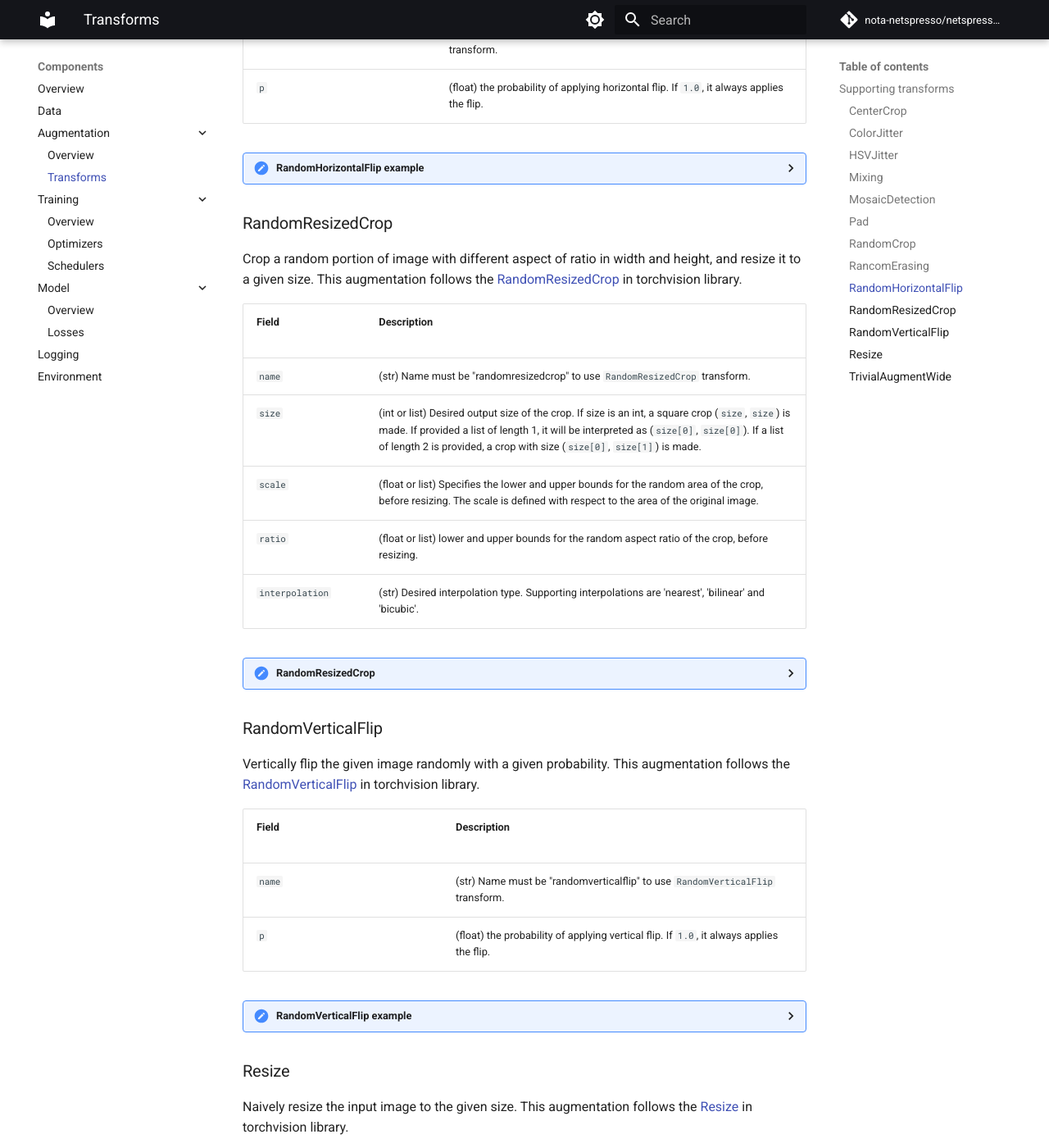
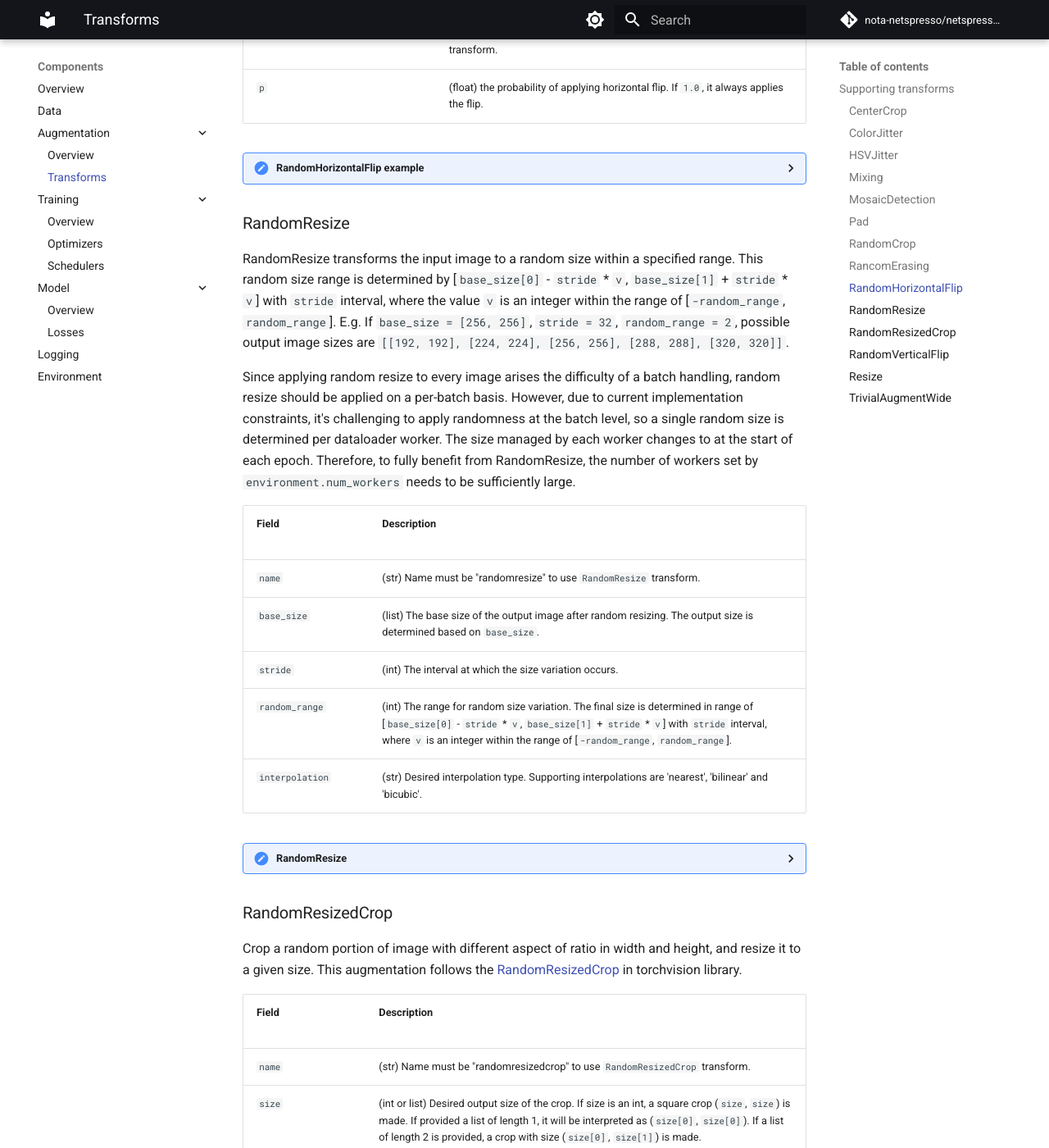
Before and after one commit to Nota-NetsPresso/netspresso-trainer, an MkDocs documentation site: the page built from docs/components/augmentation/transforms.md, in a window 1280 px wide and 1400 px high, scrolled down 5835 px. Shown: the whole window at 82% size. Built offline with MkDocs 1.6.1 and Material for MkDocs 9.7.7, drawn with Linux system fonts in a browser that asks for light colours; comment, search, counter and statistics services are not loaded.

Commit message:
Update docs

````diff
--- a/docs/components/augmentation/transforms.md
+++ b/docs/components/augmentation/transforms.md
@@ -267,6 +267,36 @@ Horizontally flip the given image randomly with a given probability. This augmen
   ```
 </details>
 
+### RandomResize
+
+RandomResize transforms the input image to a random size within a specified range. This random size range is determined by [`base_size[0]` - `stride` * `v`, `base_size[1]` + `stride` * `v`] with `stride` interval, where the value `v` is an integer within the range of [`-random_range`, `random_range`]. E.g. If `base_size = [256, 256]`, `stride = 32`, `random_range = 2`, possible output image sizes are `[[192, 192], [224, 224], [256, 256], [288, 288], [320, 320]]`.
+
+Since applying random resize to every image arises the difficulty of a batch handling, random resize should be applied on a per-batch basis. However, due to current implementation constraints, it's challenging to apply randomness at the batch level, so a single random size is determined per dataloader worker. The size managed by each worker changes to at the start of each epoch. Therefore, to fully benefit from RandomResize, the number of workers set by `environment.num_workers` needs to be sufficiently large.
+
+| Field <img width=200/> | Description |
+|---|---|
+| `name` | (str) Name must be "randomresize" to use `RandomResize` transform. |
+| `base_size` | (list) The base size of the output image after random resizing. The output size is determined based on `base_size`. |
+| `stride` | (int) The interval at which the size variation occurs. |
+| `random_range` | (int) The range for random size variation. The final size is determined in range of [`base_size[0]` - `stride` * `v`, `base_size[1]` + `stride` * `v`] with `stride` interval, where `v` is an integer within the range of [`-random_range`, `random_range`]. |
+| `interpolation` | (str) Desired interpolation type. Supporting interpolations are 'nearest', 'bilinear' and 'bicubic'. |
+
+<details>
+  <summary>RandomResize</summary>
+
+  ```yaml
+  augmentation:
+    train:
+      -
+        name: randomresize
+        base_size: [256, 256]
+        stride: 32
+        random_range: 4
+        interpolation: 'bilinear'
+  ```
+</details>
+
+
 ### RandomResizedCrop
 
 Crop a random portion of image with different aspect of ratio in width and height, and resize it to a given size. This augmentation follows the [RandomResizedCrop](https://pytorch.org/vision/0.15/generated/torchvision.transforms.RandomResizedCrop.html#torchvision.transforms.RandomResizedCrop) in torchvision library.
````
